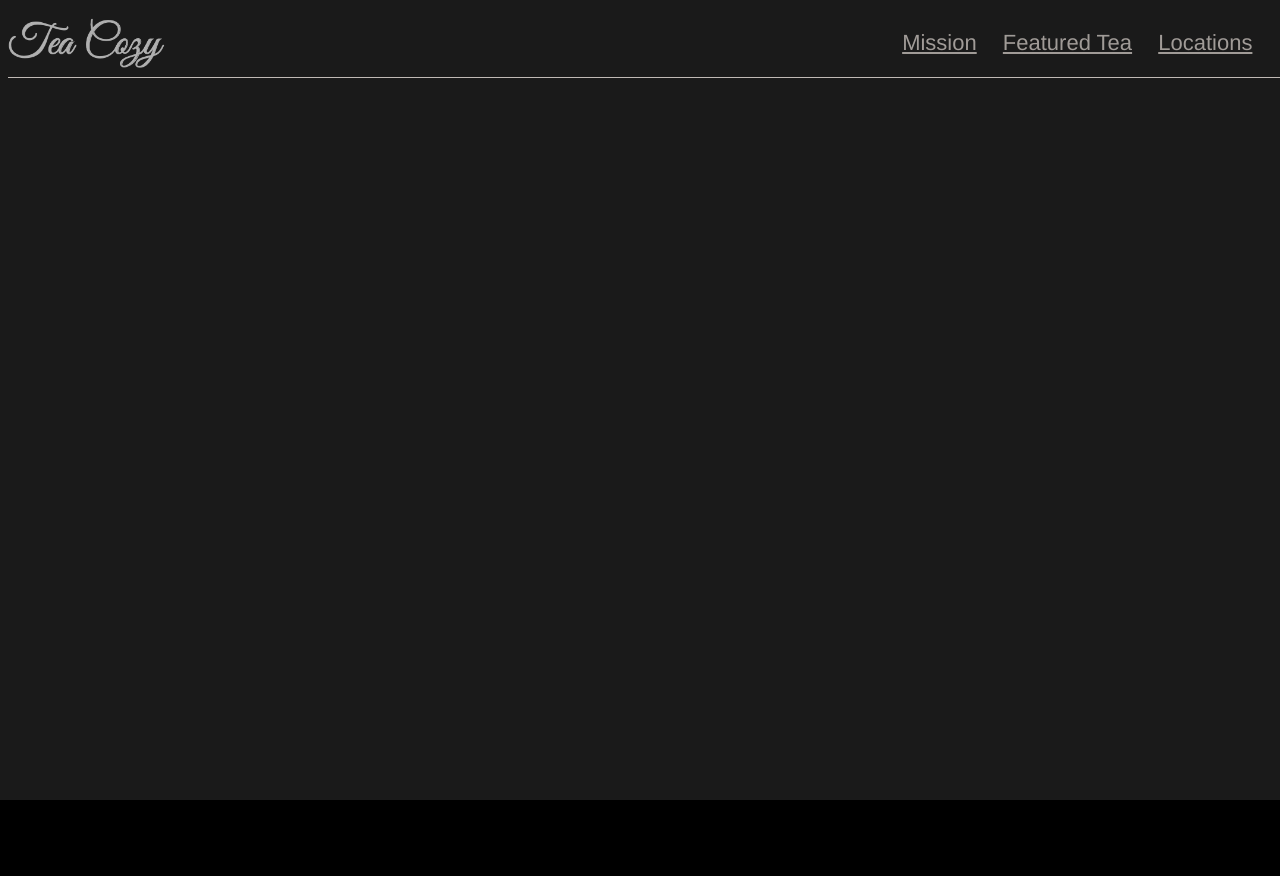
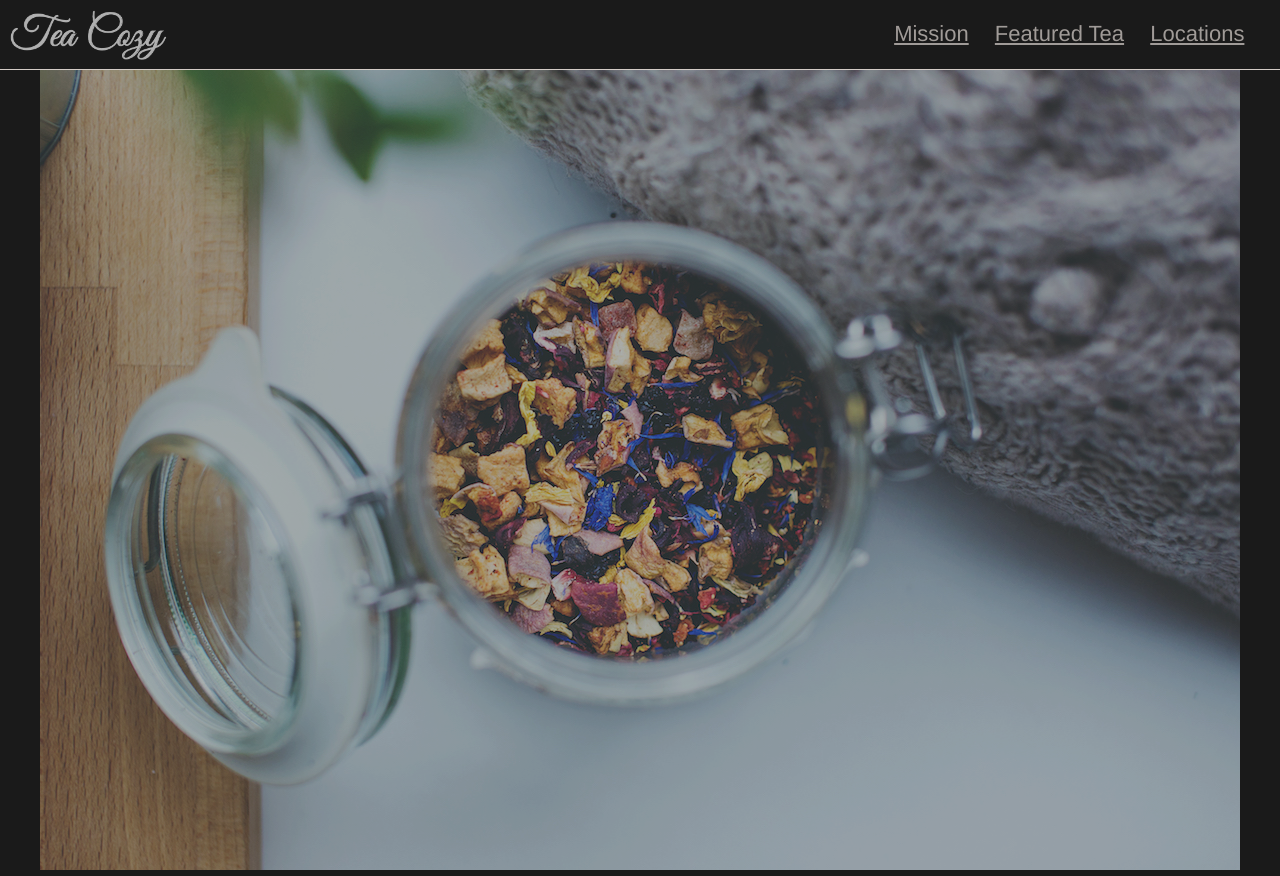
Before and after one commit to martinsauseklis/teacozy, a plain HTML site: page index.html in a window 1280 px wide. Before the commit the page ends 800 px from the top, so only its background shows below. Drawn offline with Linux system fonts and the light colour scheme.

Commit message:
header fix

```diff
--- a/index.html
+++ b/index.html
@@ -5,7 +5,7 @@
         <link href="./resources/styles/styles.css" rel="stylesheet">
     </head>
     <body>
-        <header class="main">
+        <header>
             <nav>
                 <img src="./resources/img/img-tea-cozy-logo.png">
                 <ul>
@@ -16,7 +16,9 @@
             </nav>
         </header>
         <main>
-
+            <section id="top-bckgr">
+                <img src="./resources/img/img-mission-background.jpg">
+            </section>
         </main>
         <footer>
 
--- a/resources/styles/styles.css
+++ b/resources/styles/styles.css
@@ -5,25 +5,37 @@
     background-color: black;
     opacity: 0.9;
     text-align: center;
+    margin-top: 0;
+}
+header {
+    position: fixed;
+    display: flex;
+    left: 0;
+    align-items: center;
+    height: 69px;
+    width: 100%;
+    top: 0;
+    z-index: 10;
+    border-bottom: 1px solid seashell;
+
 }
 
 nav{
 
-    position: fixed;
-    display: flex;
-    align-items: center;
+    left: 0;
+    width: 100%;
+    height: 100%;
 
-    height: 69px;
-    width: 100%;
-    border-bottom: 1px solid seashell;
+
 
 }
 
 ul {
+
     list-style: none;
     position: absolute;
     right: 2%;
-
+    bottom: 0;
 
 }
 
@@ -34,8 +46,29 @@ li {
 }
 
 nav img {
+    position: absolute;
 
-    justify-content: left;
     height: 50px;
+
     left: 10px;
+    margin: 0;
+
+    top: 50%;
+
+    transform: translateY(-50%);
+
+
+
+
 }
+main {
+    position: relative;
+    top: 0px;
+    z-index: 0;
+    padding-top: 70px;
+}
+
+#top-bckgr {
+    height: 700px;
+
+}
```
